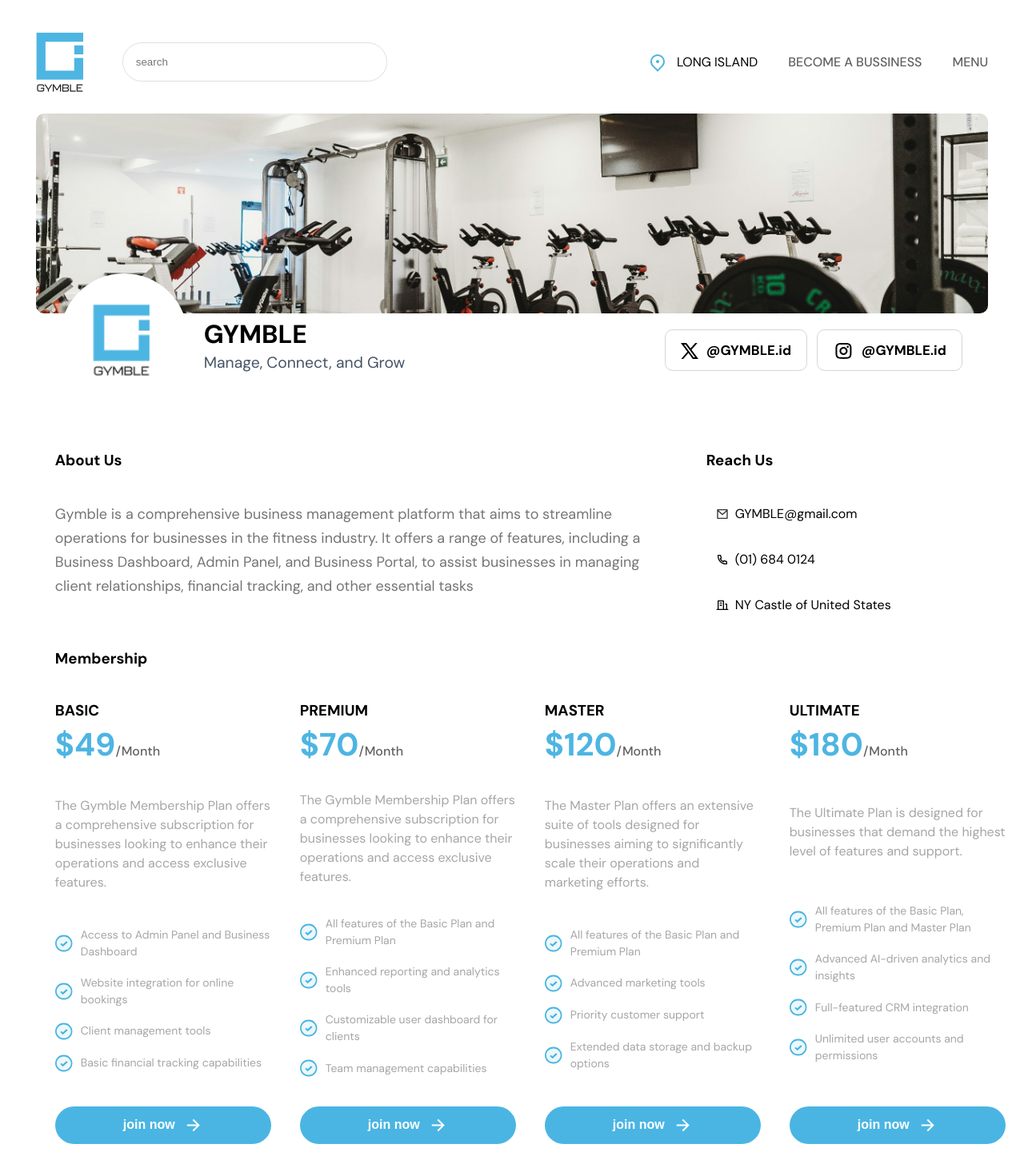
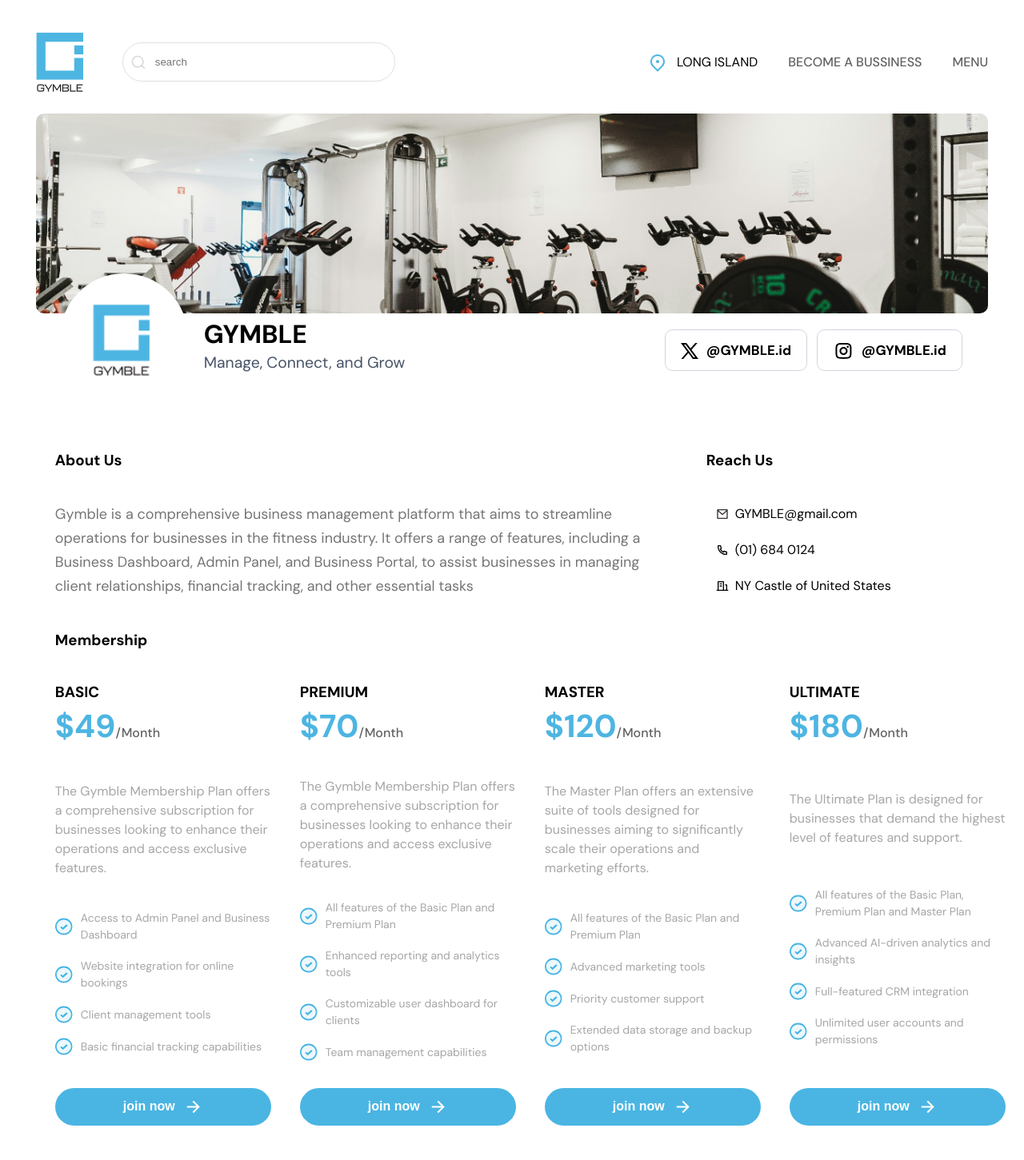
Before and after one commit to harsh472000/gymble, a Next.js app: page / in a window 1280 px wide. Shown: the top 1451 px of the page at 80% size. Built offline with nearby package versions, Linux system fonts and the light colour scheme.

Commit message:
[changes] membership card changes

```diff
--- a/app/components/Navbar.js
+++ b/app/components/Navbar.js
@@ -3,6 +3,7 @@ import Link from 'next/link';
 import Image from 'next/image';
 import logo from '../assets/logo.png';
 import mapPin from '../assets/map_pin.svg';
+import search_icon from '../assets/search_icon.svg';
 import { NAVLINKS } from '../constants';
 import '../styles/navbar.css';
 
@@ -14,8 +15,12 @@ const Navbar = () => {
                 <Image src={logo} alt="Gymble logo" />
             </Link>
             <div className='navbar_searchbar'>
-                <input type='text' placeholder='search'/>
-            </div>
+    <div className='input_wrapper'>
+        <input type='text' placeholder='search' />
+        <Image src={search_icon} alt="search_icon" className='search_icon' />
+    </div>
+</div>
+
         </div>
         <div className='navbar_right'>
             <div className='navbar_location'>
--- a/app/styles/memberships.css
+++ b/app/styles/memberships.css
@@ -29,13 +29,6 @@
     color: #4DB5E2;
 }
 
-.card_description{
-    padding-top: 28px;
-}
-
-.card_points, .card_button{
-    padding-top: 36px;
-}
 
 .card_points li{
     list-style: none;
--- a/app/styles/navbar.css
+++ b/app/styles/navbar.css
@@ -4,7 +4,7 @@
     justify-content: space-between;
 }
 
-.navbar_left img{
+.navbar_left .navbar_image img{
     margin-top: 16px;
     margin-bottom: 16px;
     margin-right: 43px;
@@ -41,3 +41,29 @@
     display: flex;
     gap:38px;
 }
+
+.navbar_searchbar {
+    position: relative;
+    width: 100%;
+}
+
+.input_wrapper {
+    position: relative;
+    display: flex;
+    align-items: center;
+    width: 100%;
+}
+
+input[type="text"] {
+    width: 341px;
+    padding-left: 40px; /* Adjust padding to fit the icon */
+    box-sizing: border-box; /* Ensure padding is included in the total width */
+}
+
+.search_icon {
+    position: absolute;
+    left: 10px; /* Adjust this value to position the icon within the input */
+    pointer-events: none; /* Ensure the icon doesn't block input interactions */
+    height: 20px; /* Adjust the icon size as needed */
+    width: 20px;
+}
--- a/app/styles/profileInfo.css
+++ b/app/styles/profileInfo.css
@@ -21,5 +21,4 @@
 .profile_links{
     display: flex;
     flex-direction: column;
-    gap: 12px;
 }
```
Also changed, not shown: app/assets/search_icon.svg (added).
